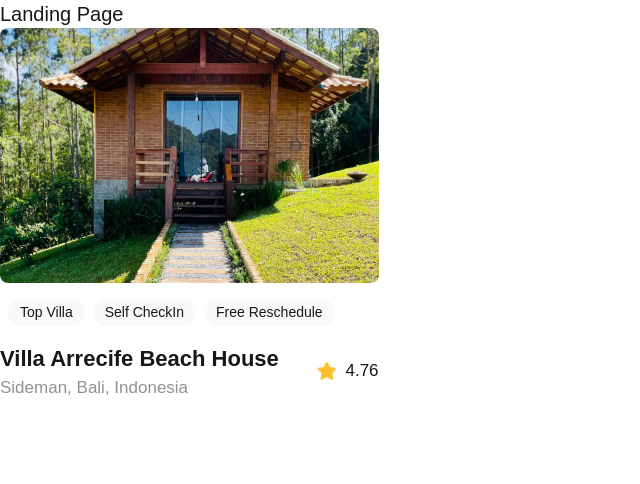
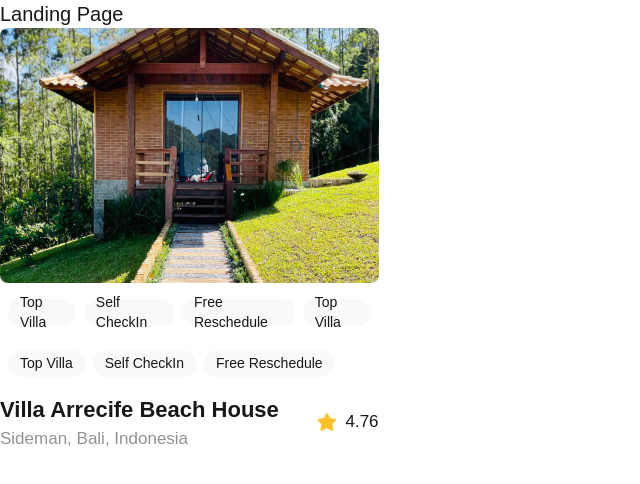
Before and after one commit to lkmodibbo/alx-project-0x00-setup, a Next.js app in the folder alx-project-0x00/: page /landing in a window 1280 px wide. Shown: the top 484 px of the page, without its empty margins (0-640 px from the left). Built offline with nearby package versions, Linux system fonts and the light colour scheme.

Commit message:
interfaces merged

```diff
--- a/alx-project-0x00/components/Card.tsx
+++ b/alx-project-0x00/components/Card.tsx
@@ -18,6 +18,12 @@
         <Pill title="Top Villa" />
         <Pill title="Self CheckIn" />
         <Pill title="Free Reschedule" />
+        <Pill title="Top Villa" />
+      </div>
+      <div className="p-2 flex gap-2 mt-2">
+        <Pill title="Top Villa" />
+        <Pill title="Self CheckIn" />
+        <Pill title="Free Reschedule" />
       </div>
       <div className="flex items-center justify-between mt-2">
         <div>
--- a/alx-project-0x00/components/Pill.tsx
+++ b/alx-project-0x00/components/Pill.tsx
@@ -1,10 +1,12 @@
 import React from "react";
+import { PillProps } from "@/interfaces"
 
-const Pill: React.FC<{ title?: string }> = ({ title = "Title"}) => {
-    return (
-        <div className="flex justify-center items-center bg-[#f9f9f9] px-3 w-auto h-[27px] rounded-full">
-            <p className="text-sm">{title}</p>
-        </div>
-    );
-};
+const Pill: React.FC<PillProps> = ({ title }) => {
+  return (
+    <div className=" flex justify-center  items-center bg-[#F9F9F9] px-3 w-auto h-[27px] rounded-full">
+      <p className=" text-sm ">{title}</p>
+    </div>
+  )
+}
+
 export default Pill;
--- a/alx-project-0x00/pages/index.tsx
+++ b/alx-project-0x00/pages/index.tsx
@@ -1,4 +1,9 @@
 const Home: React.FC = () => {
+
+  export interface PillProps {
+    title: string;
+  }
+
   return (
     <main className="flex flex-col h-screen justify-center items-center text-4xl font-semibold">
       <h1>Airbnb Application Clone system</h1>
```
